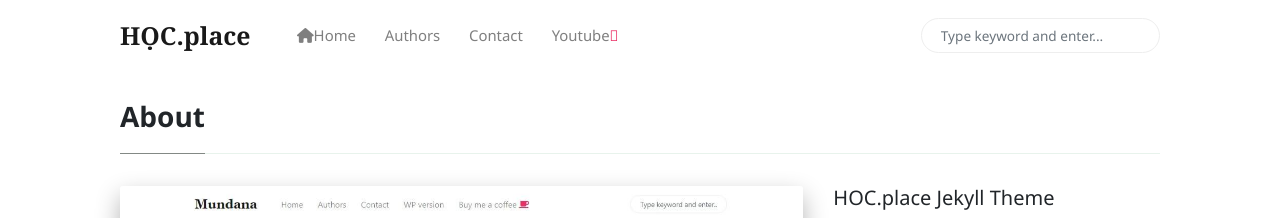
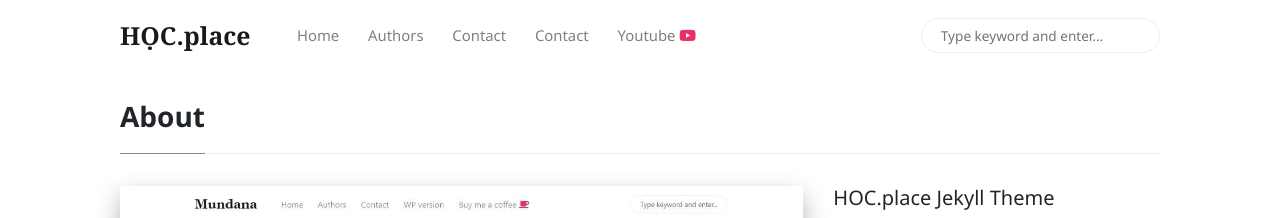
Before and after one commit to hocbaicungcon/hoc, a Jekyll site: the page built from _pages/about.md, in a window 1280 px wide. Shown: the top 218 px of the page. Built offline with Jekyll 4.4.1, drawn with Linux system fonts in a browser that asks for light colours; nearby versions of some CDN libraries; comment, search, counter and statistics services are not loaded.

Commit message:
Update menu-header.html

```diff
--- a/_includes/menu-header.html
+++ b/_includes/menu-header.html
@@ -1,7 +1,7 @@
 <!--  Replace menu links here -->
 
 <li class="nav-item">
-<a class="nav-link" href="{{site.baseurl}}/index.html"><i class='fa fa-home'></i>Home</a>
+<a class="nav-link" href="{{site.baseurl}}/index.html">Home</a>
 </li>
 <li class="nav-item">
 <a class="nav-link" href="{{site.baseurl}}/authors-list.html">Authors</a>
@@ -16,5 +16,8 @@
 <a target="_blank" class="nav-link" href="https://www.wowthemes.net/themes/HOC.place-ghost/">Ghost</a>
 </li> -->
 <li class="nav-item">
-<a target="_blank" class="nav-link" href="https://youtube.com/dummyfresher">Youtube<i class="fa-square-youtube text-danger"></i></a>
+    <a class="nav-link" href="{{site.baseurl}}/contact.html">Contact</a>
+    </li>
+<li class="nav-item">
+<a target="_blank" class="nav-link" href="https://youtube.com/dummyfresher">Youtube <i class="fa-brands fa-youtube text-danger"></i></a>
 </li>
```
